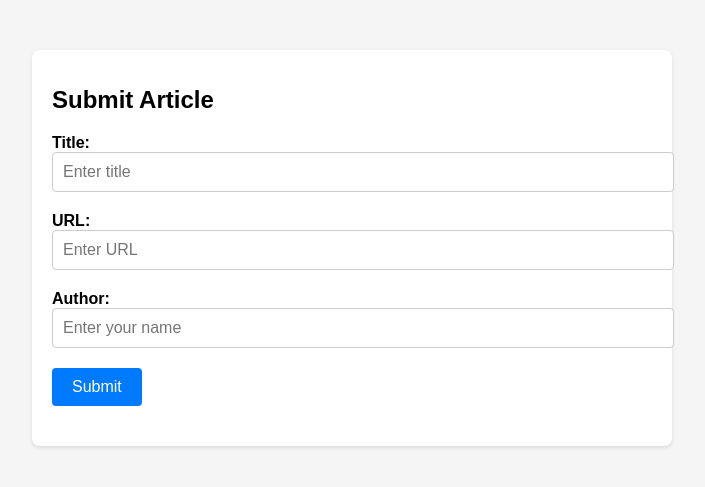
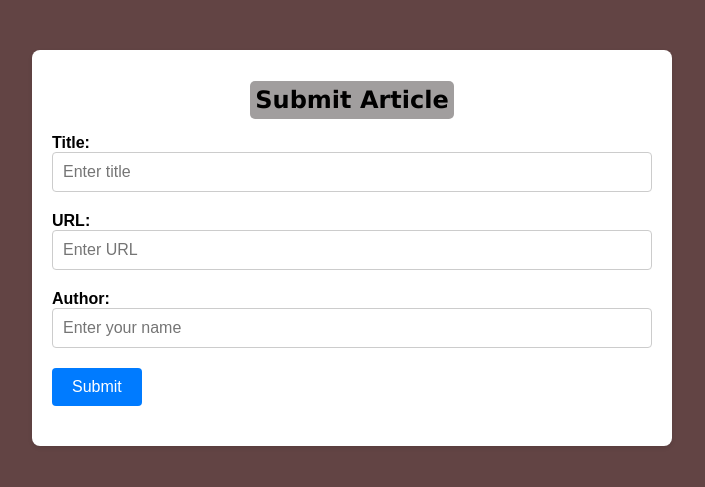
Before and after one commit to siesto1elemento/Django_news, a Django app: page /submit in a window 1280 px wide. Shown: the top 487 px of the page, without its empty margins (288-993 px from the left). Run offline with Django 4.2, Linux system fonts and the light colour scheme; the visitor is signed in with stand-in values (Sample User, id 1).

Commit message:
Refactor CSS styles and update submit functionality

```diff
--- a/posts/static/submit.css
+++ b/posts/static/submit.css
@@ -1,8 +1,6 @@
-
-
 body {
     font-family: Arial, sans-serif;
-    background-color: #f5f5f5;
+    background-color: #624444;
     margin: 0;
     padding: 0;
 }
@@ -24,6 +22,14 @@ body {
 h1 {
     font-size: 24px;
     margin-bottom: 20px;
+    text-align: center;
+    font-family: 'Lucida Sans', 'Lucida Sans Regular', 'Lucida Grande', 'Lucida Sans Unicode', Geneva, Verdana, sans-serif;
+}
+
+h1 span {
+    background-color: rgb(161, 158, 158);
+    padding: 5px;
+    border-radius: 5px;
 }
 
 .form-group {
@@ -34,6 +40,10 @@ label {
     font-weight: bold;
 }
 
+.input_box {
+    margin: 0px;
+}
+
 input[type="text"],
 input[type="url"] {
     width: 100%;
@@ -42,6 +52,7 @@ input[type="url"] {
     border: 1px solid #ccc;
     border-radius: 4px;
     transition: border-color 0.3s;
+    box-sizing: border-box; /* Include this line */
 }
 
 input[type="text"]:focus,
--- a/posts/templates/submit.html
+++ b/posts/templates/submit.html
@@ -12,18 +12,18 @@
     <div class="container">
         <form action="{% url 'submit_form' %}" method="post" class="comment-form">
             {% csrf_token %}
-            <h1>Submit Article</h1>
+            <h1 class="heading"><span>Submit Article</span></h1>
             <div class="form-group">
                 <label for="title">Title:</label>
-                <input type="text" id="title" name="title" placeholder="Enter title" required>
+                <input type="text"class="input_box"  id="title" name="title" placeholder="Enter title" required>
             </div>
             <div class="form-group">
                 <label for="url">URL:</label>
-                <input type="url" id="url" name="url" placeholder="Enter URL">
+                <input type="url" class="input_box" id="url" name="url" placeholder="Enter URL">
             </div>
             <div class="form-group">
                 <label for="author">Author:</label>
-                <input type="text" id="author" name="author" placeholder="Enter your name" >
+                <input type="text"class="input_box"  id="author" name="author" placeholder="Enter your name" >
             </div>
             <div class="form-group">
                 <button type="submit">Submit</button>
```
